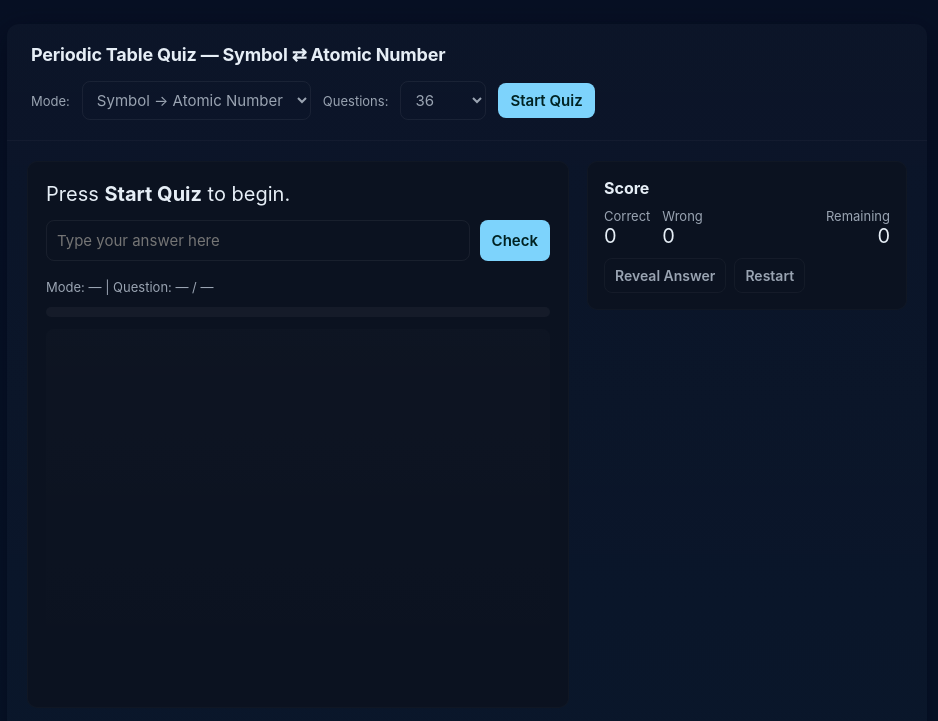
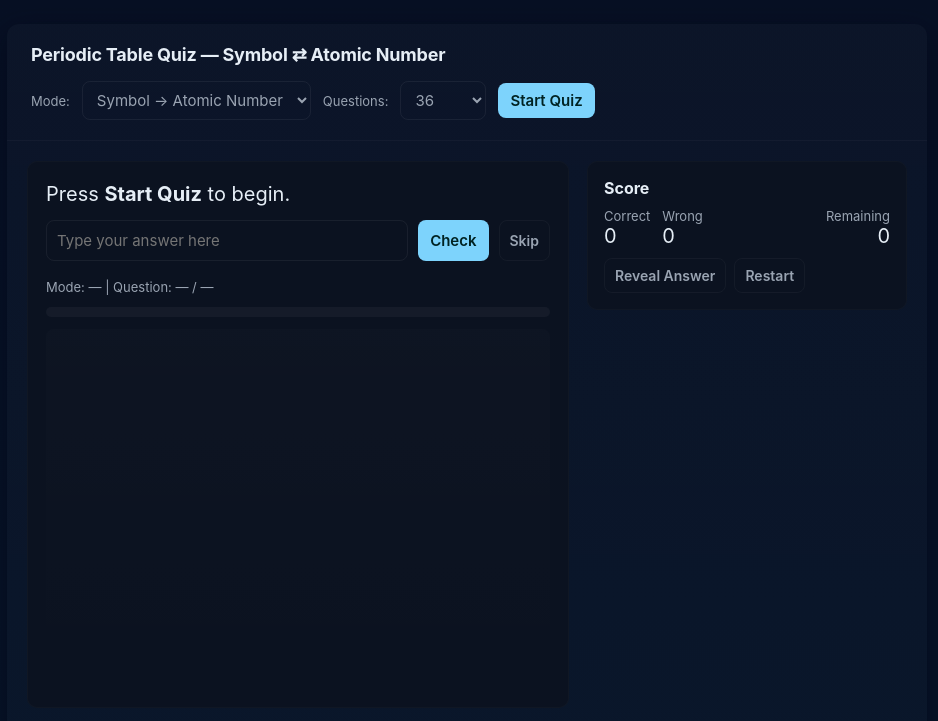
Before and after one commit to CodeWithAlamin/Periodic-table-quiz, a website built with Vite: page index.html in a window 1280 px wide. Shown: the top 721 px of the page, without its empty margins (173-1111 px from the left). Built offline with nearby package versions, Linux system fonts and the light colour scheme.

Commit message:
Add skip button to quiz functionality

```diff
--- a/index.html
+++ b/index.html
@@ -98,6 +98,7 @@
                 autocomplete="off"
               />
               <button id="submit">Check</button>
+              <button id="skip" class="btn-plain">Skip</button>
             </div>
 
             <div class="meta" id="meta">Mode: — | Question: — / —</div>
--- a/src/script.js
+++ b/src/script.js
@@ -8,6 +8,7 @@ const stopBtn = document.getElementById("stop");
 const questionEl = document.getElementById("question");
 const answerInput = document.getElementById("answer");
 const submitBtn = document.getElementById("submit");
+const skipBtn = document.getElementById("skip");
 const logEl = document.getElementById("log");
 const barEl = document.getElementById("bar");
 const metaEl = document.getElementById("meta");
@@ -278,6 +279,7 @@ function randomChoice(a) {
 startBtn.addEventListener("click", startQuiz);
 stopBtn.addEventListener("click", stopQuiz);
 submitBtn.addEventListener("click", checkAnswer);
+skipBtn.addEventListener("click", skipQuestion);
 revealBtn.addEventListener("click", revealAnswer);
 restartBtn.addEventListener("click", () => {
   quiz = [];
```
